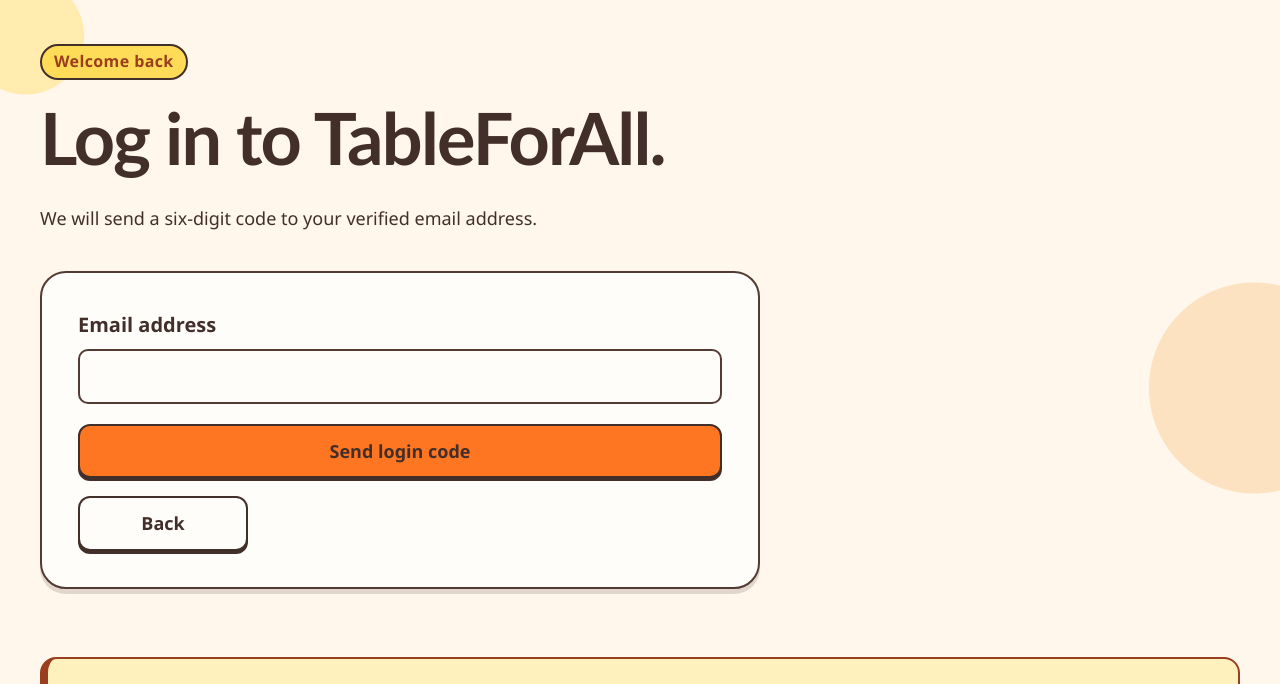
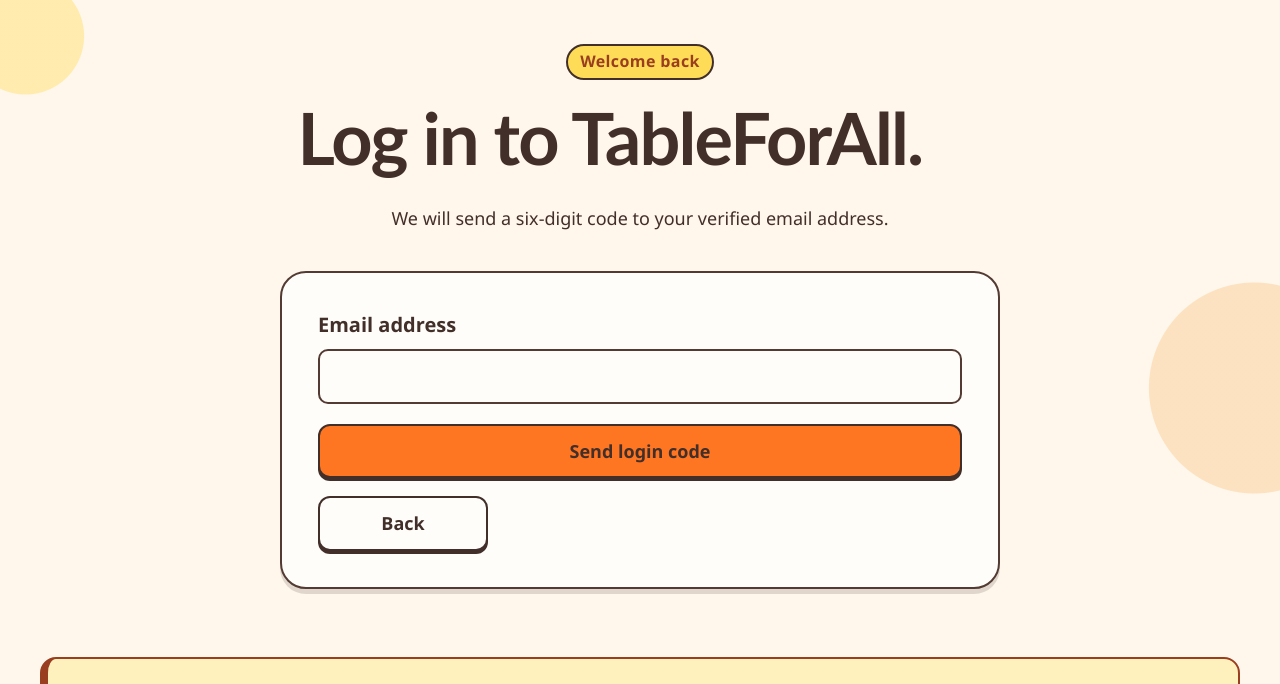
Before and after one commit to EshanCoding123/Table4All, a website: page public/index.html in a window 1280 px wide. Both pictures are taken after a click on the button "Log in". Shown: the part 108-792 px from the top of the page. Drawn offline with nearby package versions, Linux system fonts and the light colour scheme; no server answers.

Commit message:
centered login and signup pages

```diff
--- a/public/styles.css
+++ b/public/styles.css
@@ -295,7 +295,15 @@ p {
 }
 
 .account-form-card {
+  width: min(100%, 720px);
+  margin-inline: auto;
   max-width: 720px;
+}
+
+#login-view .section-heading,
+#signup-view .section-heading {
+  margin-inline: auto;
+  text-align: center;
 }
 
 .join-card {
```
